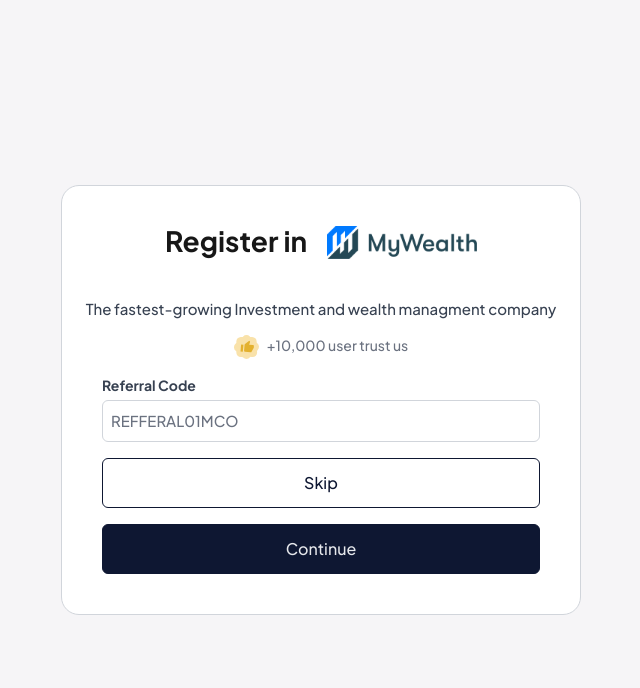
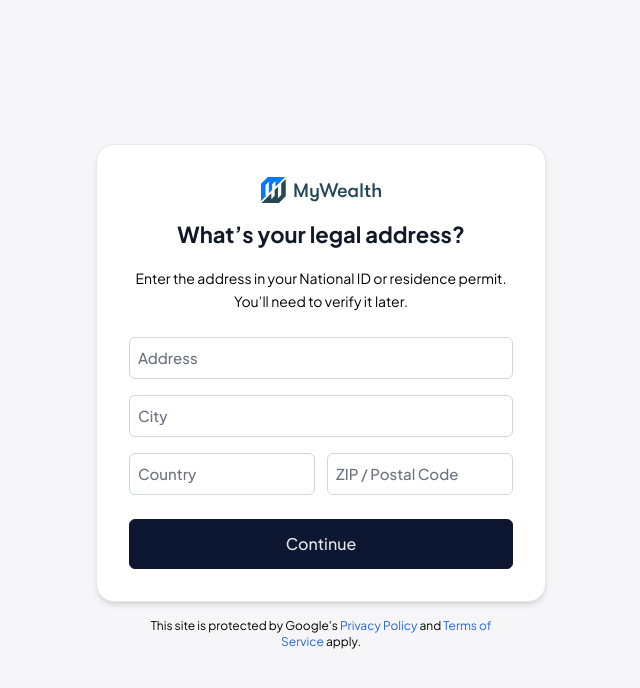
Before and after one commit to zaidkhan-code/My_wealth, a Next.js app: page / in a window 1280 px wide. Shown: the top 688 px of the page, without its empty margins (319-959 px from the left). Built offline with nearby package versions, Linux system fonts and the light colour scheme.

Commit message:
update legaladdress

```diff
--- a/package.json
+++ b/package.json
@@ -20,6 +20,8 @@
     "@types/node": "^20",
     "@types/react": "^19",
     "@types/react-dom": "^19",
+    "@types/stack-utils": "^2.0.3",
+    "@types/yargs": "^17.0.33",
     "eslint": "^9",
     "eslint-config-next": "15.1.7",
     "postcss": "^8",
--- a/src/app/page.js
+++ b/src/app/page.js
@@ -1,37 +1,39 @@
-import Image from "next/image";
-import LoginLogo from "../../public/Assets/user/darklogowithtext@2x.png";
-import Button from "../components/element/Button";
-import Input from "../components/element/Input";
-import LikeImg from "../../public/Assets/user/thumb-up-icn(1).svg";
+
+import LegalAddress from "../app/user/legaladdress/page";
 export default function Home() {
   return (
-    <div className="bg-[#F6F5F7] w-full  py-8 gap-6 flex-col h-screen justify-center flex items-center overflow-x-hidden">
-      <div className="w-[520px] text-center  px-10 py-10 gap-4 flex flex-col items-center  rounded-[18px] bg-white border-[0.5px] border-gray-300 ">
-        <div className="flex  flex-row gap-5">
-          <h5 className="text-[28px] font-bold leading-[30px] ">
-            Register in{" "}
-          </h5>
-          <Image
-            width={150}
-            className=" object-cover "
-            src={LoginLogo}
-            height={150}
-            alt=""
-          />
-        </div>
-        <p className="text-[15px] mt-6 text-nowrap text-gray-700 leading-[20px] font-medium ">
-          The fastest-growing Investment and wealth managment company
-        </p>
-        <div className="flex gap-2">
-          <Image width={25} height={25} alt="likeimg" src={LikeImg} />
-          <p className="text-[14px] font-medium text-gray-500">
-            +10,000 user trust us
-          </p>
-        </div>
-        <Input label="Referral Code" placeholder="REFFERAL01MCO" />
-        <Button text="Skip" Theme="light" />
-        <Button text="Continue" />
-      </div>
-    </div>
+   <div>
+ <LegalAddress/>
+
+   </div>
+
+
   );
 }
+
+    // <div className="bg-[#F6F5F7] w-full  py-8 gap-6 flex-col h-screen justify-center flex items-center overflow-x-hidden">
+    //   <div className="w-[520px] text-center  px-10 py-10 gap-4 flex flex-col items-center  rounded-[18px] bg-white border-[0.5px] border-gray-300 ">
+    //     <div className="flex  flex-row gap-5">
+    //       <h5 className="text-[28px] font-bold leading-[30px] ">
+    //         Register in{" "}
+    //       </h5>
+    //       <Image
+    //         width={150}
+    //         className=" object-cover "
+    //         src={LoginLogo}
+    //         height={150}
+    //         alt=""
+    //       />
+    //     </div>
+    //     <p className="text-[15px] mt-6 text-nowrap text-gray-700 leading-[20px] font-medium ">
+    //       The fastest-growing Investment and wealth managment company
+    //     </p>
+    //     <div className="flex gap-2">
+    //       <Image width={25} height={25} alt="likeimg" src={LikeImg} />
+    //       <p className="text-[14px] font-medium text-gray-500">
+    //         +10,000 user trust us
+    //       </p>
+    //     </div>
+    //     <Input label="Referral Code" placeholder="REFFERAL01MCO" />
+    //     <Button text="Skip" Theme="light" />
+    //     <Button text="Continue" />
--- a/src/app/user/legaladdress/page.js
+++ b/src/app/user/legaladdress/page.js
@@ -0,0 +1,70 @@
+"use client";
+import Image from "next/image";
+import LoginLogo from "../../../../public/Assets/user/darklogowithtext.svg";
+import Logo from "../../../../public/Assets/user/Logo.png";
+import Button from "../../../components/element/Button";
+import Input from "../../../components/element/Input";
+
+const LegalAddressPage = () => {
+  return (
+    <div className="bg-white md:bg-[#F6F5F7] min-h-screen flex flex-col items-center justify-center p-4">
+      <div className="md:max-w-[450px] height=[852px] width-[392px] md:bg-white p-6 md:p-8 md:rounded-[18px] md:shadow-md md:border md:border-gray-200 text-center">
+
+        {/* Logo */}
+        <div className="flex justify-center mb-4">
+          {/* Mobile Image */}
+          <Image
+            src={Logo}
+            width={44}
+            height={44}
+            className="block md:hidden"
+            alt="MyWealth Logo"
+          />
+          {/* Desktop Image */}
+          <Image
+            src={LoginLogo}
+            width={120}
+            height={40}
+            className="hidden md:block"
+            alt="MyWealth Logo"
+          />
+        </div>
+
+        {/* Title */}
+        <h2 className="text-[15px] md:text-[22px] font-bold text-gray-900 w-full max-w-[262px] md:max-w-[418px] min-h-[25px] md:min-h-[40px] leading-snug text-center">
+          What’s your legal address?
+        </h2>
+
+        {/* Description */}
+        <p className="text-[7px] md:text-[14px] text-black mt-2 w-full max-w-[348px] md:max-w-[402px] min-h-[32px] md:min-h-[38px] leading-relaxed">
+          Enter the address in your National ID or residence permit.<br />
+          You’ll need to verify it later.
+        </p>
+
+        {/* Form Inputs */}
+        <div className="width-[358px] height-[49px] mt-5 space-y-3">
+          <Input label="" placeholder="Address" />
+          <Input label="" placeholder="City" />
+          <div className="space-y-3 md:space-y-0 md:flex gap-3">
+            <Input label="" placeholder="Country" />
+            <Input label="" placeholder="ZIP / Postal Code" />
+          </div>
+        </div>
+
+        {/* Continue Button */}
+        <div className="width-[358px] height-[50px] mt-6">
+          <Button text="Continue" />
+        </div>
+      </div>
+
+      {/* Privacy Policy */}
+      <p className="text-[10px] md:text-xs text-black text-center mt-4 w-full max-w-[270px] md:max-w-[368px] min-h-[26px] md:min-h-[38px] leading-relaxed">
+        This site is protected by Google's{" "}
+        <a href="#" className="text-blue-600">Privacy Policy</a> and{" "}
+        <a href="#" className="text-blue-600">Terms of Service</a> apply.
+      </p>
+    </div>
+  );
+};
+
+export default LegalAddressPage;
```
Also changed, not shown: public/Assets/user/Logo.png (added), 1 other file (tests, documents, lock files or other folders).
